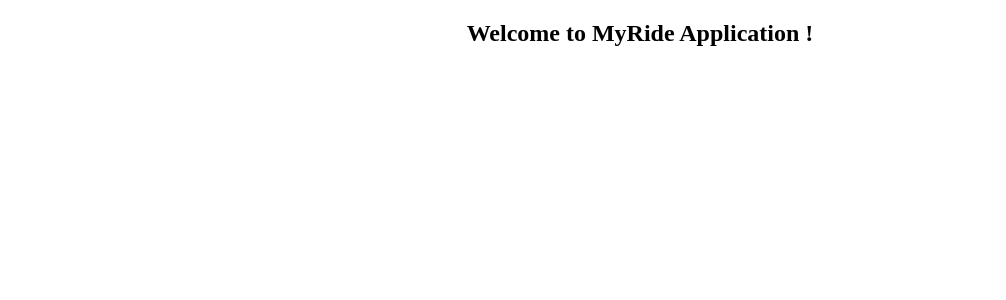
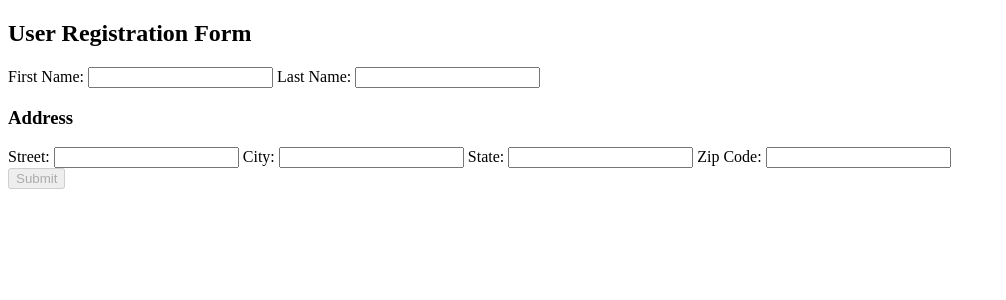
Before and after one commit to yogeshsalunke15/angular-2-4-6, an Angular app in the folder MyRide/: page / in a window 1280 px wide. Shown: the top 300 px of the page, without its empty margins (0-1006 px from the left). Built offline with nearby package versions, Linux system fonts and the light colour scheme.

Commit message:
Added user registration form

```diff
--- a/MyRide/src/app/app.module.ts
+++ b/MyRide/src/app/app.module.ts
@@ -1,5 +1,6 @@
 import { BrowserModule } from '@angular/platform-browser';
 import { NgModule } from '@angular/core';
+import { ReactiveFormsModule } from '@angular/forms';
 
 import { AppComponent } from './app.component';
 import { UserRegistrationComponent } from './user-registration/user-registration.component';
@@ -10,9 +11,20 @@ import { UserRegistrationComponent } from './user-registration/user-registration
     UserRegistrationComponent
   ],
   imports: [
-    BrowserModule
+    BrowserModule,
+    ReactiveFormsModule
   ],
   providers: [],
-  bootstrap: [AppComponent]
+  //bootstrap: [AppComponent]
+  entryComponents: [UserRegistrationComponent]
+
 })
-export class AppModule { }
+export class AppModule {
+
+	ngDoBootstrap(app){
+
+ 		let element = document.createElement('app-user-registration');
+ 		document.body.appendChild(element);
+ 		app.bootstrap(UserRegistrationComponent);
+	}
+}
--- a/MyRide/src/app/user-registration/user-registration.component.html
+++ b/MyRide/src/app/user-registration/user-registration.component.html
@@ -1,3 +1,39 @@
-<p>
-  user-registration works!
-</p>
+<div>
+	<h2>User Registration Form </h2>
+		<form [formGroup]="userRegistrn" (ngSubmit)="onUserSubmit(userRegistrn)">
+
+		<label>
+		First Name:
+		<input type="text" formControlName="fName">
+		</label>
+
+		<label>
+		Last Name:
+		<input type="text" formControlName="lName">
+		</label>
+		<div formGroupName="address">
+		<h3>Address</h3>
+
+		<label>
+		Street:
+		<input type="text" formControlName="street">
+		</label>
+
+		<label>
+		City:
+		<input type="text" formControlName="city">
+		</label>
+
+		<label>
+		State:
+		<input type="text" formControlName="state">
+		</label>
+
+		<label>
+		Zip Code:
+		<input type="text" formControlName="zip">
+		</label>
+		</div>
+		<button type="submit" [disabled]="userRegistrn.invalid">Submit</button>
+		</form>
+</div>
--- a/MyRide/src/app/user-registration/user-registration.component.ts
+++ b/MyRide/src/app/user-registration/user-registration.component.ts
@@ -1,4 +1,6 @@
 import { Component, OnInit } from '@angular/core';
+//import { FormGroup, FormControl } from '@angular/forms';
+import { FormBuilder, Validators } from '@angular/forms';
 
 @Component({
   selector: 'app-user-registration',
@@ -7,9 +9,36 @@ import { Component, OnInit } from '@angular/core';
 })
 export class UserRegistrationComponent implements OnInit {
 
-  constructor() { }
+  constructor(private userForm : FormBuilder) { }
+  //userRegistrn:any;
 
   ngOnInit() {
   }
 
+  // userRegistrn = new FormGroup({
+  //   fName: new FormControl(''),
+  //   lName: new FormControl(''),
+  //   address: new FormGroup({
+  //  		street: new FormControl(''),
+  //   	city: new FormControl(''),
+  //   	zip: new FormControl(''),
+  //   	state: new FormControl('')
+  //   })
+  // });
+
+  userRegistrn = this.userForm.group({
+  		fName: ['', Validators.required],
+  		lName: ['', Validators.required],
+  		address: this.userForm.group({
+  			street: [''],
+		    city: [''],
+		    state: [''],
+		    zip: ['', Validators.required]
+  		})
+  });
+
+  onUserSubmit(userform) {
+  	console.warn(userform.value);
+  	//console.log(this.userRegistrn.get(fName));
+	}
 }
```
Also changed, not shown: MyRide/src/app/manualBootstrappping.app.module.txt (added).
